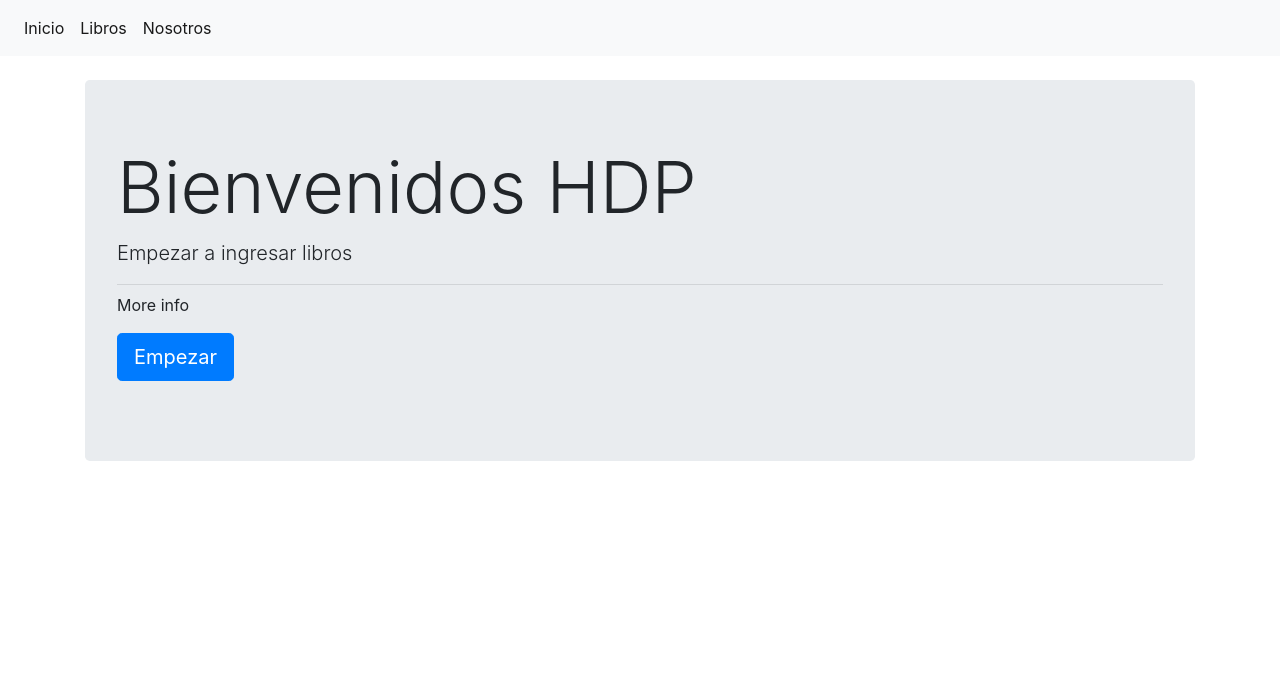
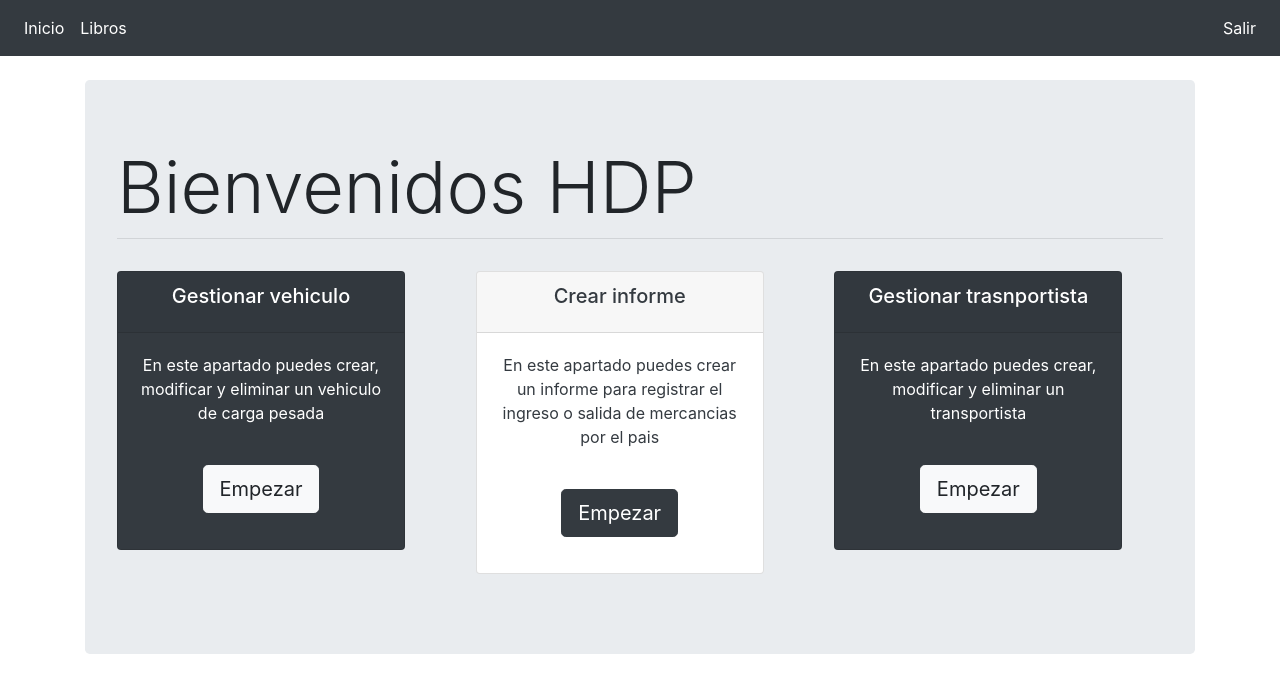
Before and after one commit to Alexander7000/HDP115G25, a Django app: page / in a window 1280 px wide. Shown: the top 693 px of the page. Run offline with Django 3.2, Linux system fonts and the light colour scheme; some libraries are stand-ins or nearby versions.

Commit message:
ccs interfaz

```diff
--- a/ratpc/templates/base.html
+++ b/ratpc/templates/base.html
@@ -10,13 +10,17 @@
     <!-- Bootstrap CSS -->
     <link rel="stylesheet" href="https://stackpath.bootstrapcdn.com/bootstrap/4.3.1/css/bootstrap.min.css"
           integrity="sha384-ggOyR0iXCbMQv3Xipma34MD+dH/1fQ784/j6cY/iJTQUOhcWr7x9JvoRxT2MZw1T" crossorigin="anonymous">
+
 </head>
 <body>
-    <nav class="navbar navbar-expand navbar-light bg-light">
+    <nav class="navbar navbar-expand navbar-dark bg-dark">
         <div class="nav navbar-nav">
             <a class="nav-item nav-link active" href="{% url 'inicio' %}">Inicio</a>
             <a class="nav-item nav-link active" href="{% url 'libros' %}">Libros</a>
-            <a class="nav-item nav-link active" href="{% url 'nosotros' %}">Nosotros</a>
+        </div>
+
+        <div class="navbar-nav ml-auto">
+            <a class=" nav-item nav-link active" href="{% url 'salir' %}">Salir</a>
         </div>
     </nav>
 
--- a/ratpc/templates/paginas/inicio.html
+++ b/ratpc/templates/paginas/inicio.html
@@ -6,12 +6,58 @@
 
 <div class="jumbotron">
     <h1 class="display-3">Bienvenidos HDP</h1>
-    <p class="lead">Empezar a ingresar libros</p>
     <hr class="my-2">
-    <p>More info</p>
-    <p class="lead">
-        <a class="btn btn-primary btn-lg" href="Jumbo action link" role="button">Empezar</a>
-    </p>
+    <br>
+
+    <div class="row">
+        <div class="col-sm">
+            <div class="card text-white bg-dark mb-3 text-center" style="max-width: 18rem;">
+                <div class="card-header">
+                    <h5 class="card-title">Gestionar vehiculo </h5>
+                </div>
+                <div class="card-body">
+                    <p class="card-text">En este apartado puedes crear, modificar y eliminar un vehiculo de carga pesada</p>
+                    <br>
+                    <p class="lead">
+                        <a class="btn btn-light btn-lg" href="Jumbo action link" role="button">Empezar</a>
+                    </p>
+                </div>
+            </div>
+        </div>
+
+        <div class="col-sm">
+            <div class="card text-dark bg-white mb-3 text-center" style="max-width: 18rem;">
+                <div class="card-header">
+                    <h5 class="card-title">Crear informe </h5>
+                </div>
+                <div class="card-body">
+                    <p class="card-text">
+                        En este apartado puedes crear un informe para registrar
+                        el ingreso o salida de mercancias por el pais
+                    </p>
+                    <br>
+                    <p class="lead">
+                        <a class="btn btn-dark btn-lg" href="Jumbo action link" role="button">Empezar</a>
+                    </p>
+                </div>
+            </div>
+        </div>
+
+        <div class="col-sm">
+            <div class="card text-white bg-dark mb-3 text-center" style="max-width: 18rem;">
+                <div class="card-header">
+                    <h5 class="card-title">Gestionar trasnportista </h5>
+                </div>
+                <div class="card-body">
+                    <p class="card-text">En este apartado puedes crear, modificar y eliminar un transportista</p>
+                    <br>
+                    <p class="lead">
+                        <a class="btn btn-light btn-lg" href="Jumbo action link" role="button">Empezar</a>
+                    </p>
+                </div>
+            </div>
+        </div>
+    </div>
 </div>
 
 {%endblock %}
--- a/ratpc/templates/paginas/nosotros.html
+++ b/ratpc/templates/paginas/salir.html
@@ -4,6 +4,6 @@
 
 {% block contenido %}
 
-    seccion de nosotros desde rama de prueba beta
+    Gobierno de EL Salvador
 
 {%endblock %}
--- a/ratpc/urls.py
+++ b/ratpc/urls.py
@@ -5,7 +5,7 @@ from . import views
 
 urlpatterns = [
     path('', views.inicio, name='inicio'),
-    path('nosotros', views.nosotros, name='nosotros'),
+    path('salir', views.salir, name='salir'),
 
     path('libros', views.libros, name='libros'),
     path('libros/crear', views.crear, name='crear'),
--- a/ratpc/views.py
+++ b/ratpc/views.py
@@ -10,8 +10,8 @@ from .forms import LibroForm
 def inicio(request):
     return render(request, 'paginas/inicio.html')
 
-def nosotros(request):
-    return render(request, 'paginas/nosotros.html')
+def salir(request):
+    return render(request, 'paginas/salir.html')
 
 #libros
 def libros(request):
```
